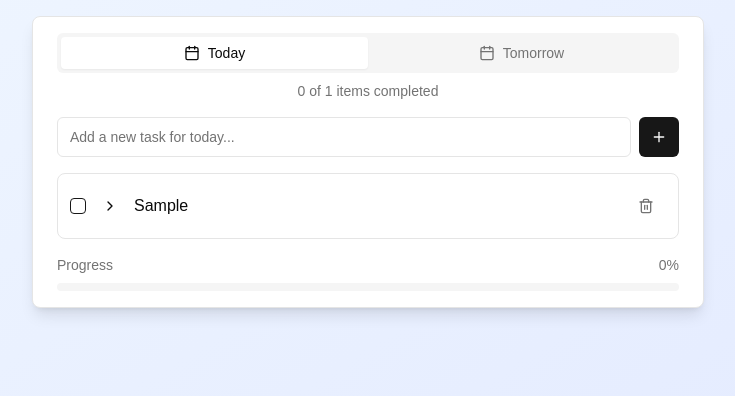
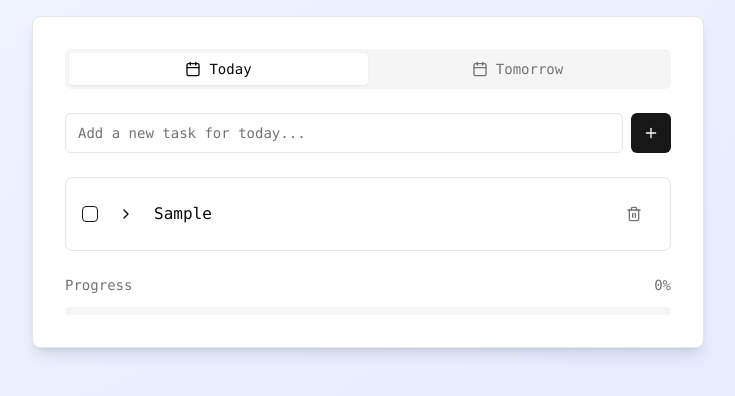
Before and after one commit to v1becod3r/todo-list, a Next.js app: page / in a window 1280 px wide. Both pictures are taken after typing "Sample" into the empty fields and a click on the button "Add task". Shown: the top 396 px of the page, without its empty margins (272-1007 px from the left). Built offline with nearby package versions, Linux system fonts and the light colour scheme.

Commit message:
feat: improve spacing for better UI comfort
Increase padding in daily-todo.tsx for better breathing room

Co-authored-by: null <217705251+v1becod3r@users.noreply.github.com>

```diff
--- a/components/ui/card.tsx
+++ b/components/ui/card.tsx
@@ -29,7 +29,7 @@ const CardDescription = React.forwardRef<HTMLDivElement, React.HTMLAttributes<HT
 CardDescription.displayName = "CardDescription"
 
 const CardContent = React.forwardRef<HTMLDivElement, React.HTMLAttributes<HTMLDivElement>>(
-  ({ className, ...props }, ref) => <div ref={ref} className={cn("p-6 pt-0", className)} {...props} />,
+  ({ className, ...props }, ref) => <div ref={ref} className={cn("p-6 pt-0 font-mono pl-8 pr-8", className)} {...props} />,
 )
 CardContent.displayName = "CardContent"
 
--- a/daily-todo.tsx
+++ b/daily-todo.tsx
@@ -4,8 +4,8 @@ import { useState, useEffect } from "react"
 import { Input } from "@/components/ui/input"
 import { Button } from "@/components/ui/button"
 import { Checkbox } from "@/components/ui/checkbox"
-import { Card, CardContent, CardHeader, CardTitle } from "@/components/ui/card"
-import { Tabs, TabsContent, TabsList, TabsTrigger } from "@/components/ui/tabs"
+import { Card, CardContent } from "@/components/ui/card"
+import { Tabs, TabsList, TabsTrigger } from "@/components/ui/tabs"
 import { Trash2, Plus, Calendar, ChevronRight, ChevronDown } from "lucide-react"
 
 interface Subtask {
@@ -259,7 +259,7 @@ export default function Component() {
     <div className="min-h-screen bg-gradient-to-br from-blue-50 to-indigo-100 p-4">
       <div className="max-w-2xl mx-auto">
         <Card className="shadow-lg">
-          <CardContent className="space-y-4 py-4">
+          <CardContent className="space-y-6 py-8">
             <Tabs value={activeTab} onValueChange={setActiveTab} className="w-full">
               <TabsList className="grid w-full grid-cols-2">
                 <TabsTrigger value="today" className="flex items-center gap-2">
@@ -271,29 +271,10 @@ export default function Component() {
                   Tomorrow
                 </TabsTrigger>
               </TabsList>
-
-              <TabsContent value="today" className="space-y-4">
-                <div className="text-center">
-                  {stats.totalItems > 0 && (
-                    <p className="text-sm text-muted-foreground">
-                      {stats.completedItems} of {stats.totalItems} items completed
-                    </p>
-                  )}
-                </div>
-              </TabsContent>
-
-              <TabsContent value="tomorrow" className="space-y-4">
-                <div className="text-center">
-                  {stats.totalItems > 0 && (
-                    <p className="text-sm text-muted-foreground">
-                      {stats.completedItems} of {stats.totalItems} items completed
-                    </p>
-                  )}
-                </div>
-              </TabsContent>
             </Tabs>
 
             {/* Add new task */}
+            <div className="space-y-4">
               <div className="flex gap-2">
                 <Input
                   type="text"
@@ -312,9 +293,10 @@ export default function Component() {
                   <span className="sr-only">Add task</span>
                 </Button>
               </div>
+            </div>
 
             {/* Task list */}
-            <div className="space-y-2">
+            <div className="space-y-4">
               {currentTasks.length === 0 ? (
                 <div className="text-center py-8 text-muted-foreground">
                   <p>No tasks yet. Add one above to get started!</p>
@@ -324,7 +306,7 @@ export default function Component() {
                   <div key={task.id} className="space-y-2">
                     {/* Main Task */}
                     <div
-                      className={`flex items-center gap-3 p-3 rounded-lg border transition-all ${
+                      className={`flex items-center gap-4 p-4 rounded-lg border transition-all ${
                         task.completed ? "bg-muted/50 border-muted" : "bg-background border-border hover:shadow-sm"
                       }`}
                     >
@@ -391,11 +373,11 @@ export default function Component() {
 
                     {/* Subtasks - Always show when expanded OR when there are no subtasks but expanded */}
                     {task.expanded && (
-                      <div className="ml-8 space-y-2">
+                      <div className="ml-10 space-y-3 mt-3">
                         {task.subtasks.map((subtask) => (
                           <div
                             key={subtask.id}
-                            className={`flex items-center gap-3 p-2 rounded-md border transition-all ${
+                            className={`flex items-center gap-3 p-3 rounded-md border transition-all ${
                               subtask.completed ? "bg-muted/30 border-muted" : "bg-background/50 border-border/50"
                             }`}
                           >
@@ -473,8 +455,8 @@ export default function Component() {
 
             {/* Progress indicator */}
             {stats.totalItems > 0 && (
-              <div className="mt-6">
-                <div className="flex justify-between text-sm text-muted-foreground mb-2">
+              <div className="mt-8">
+                <div className="flex justify-between text-sm text-muted-foreground mb-3">
                   <span>Progress</span>
                   <span>{Math.round((stats.completedItems / stats.totalItems) * 100)}%</span>
                 </div>
```
Lines whose indentation alone changed are shown as unchanged.
